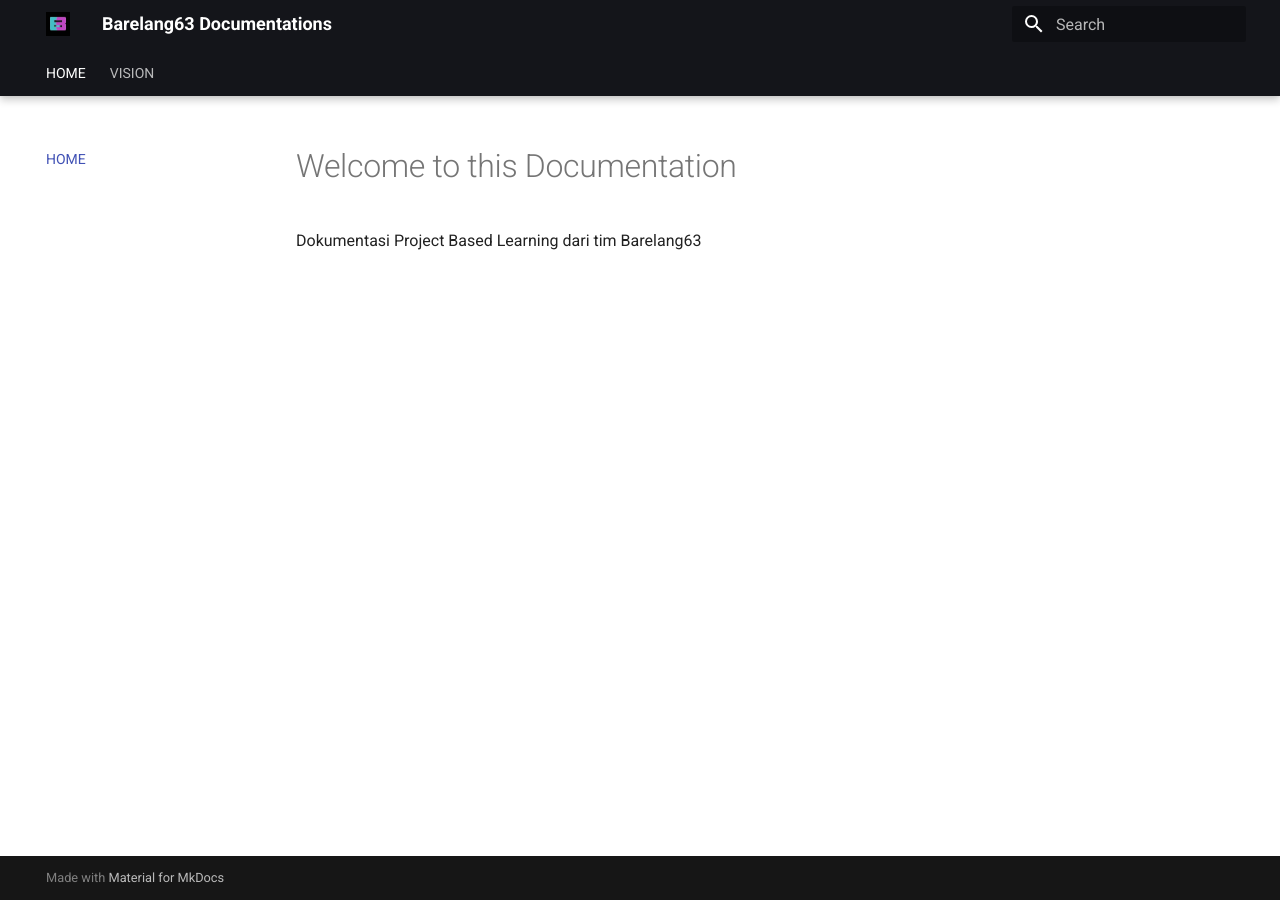
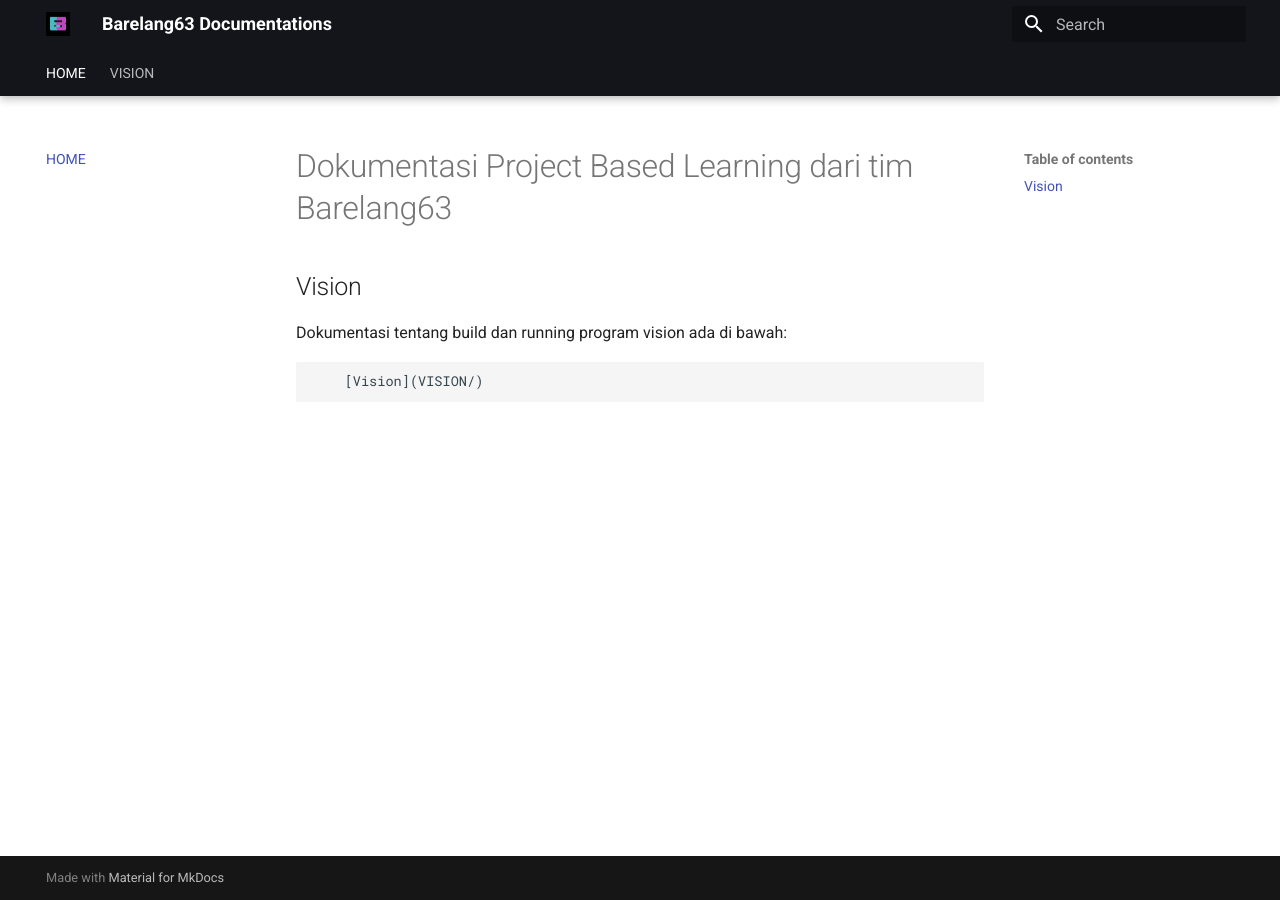
Before and after one commit to Barelang63-BRAIL/Barelang63-Dokumentasi, an MkDocs documentation site: the page built from docs/index.md, in a window 1280 px wide. Built offline with MkDocs 1.6.1 and Material for MkDocs 9.7.7, drawn with Linux system fonts in a browser that asks for light colours.

Commit message:
update index.md

````diff
--- a/docs/index.md
+++ b/docs/index.md
@@ -1,3 +1,7 @@
-# Welcome to this Documentation
+# Dokumentasi Project Based Learning dari tim Barelang63
 
-Dokumentasi Project Based Learning dari tim Barelang63
+## Vision
+Dokumentasi tentang build dan running program vision ada di bawah:
+```
+    [Vision](VISION/)
+```
````
